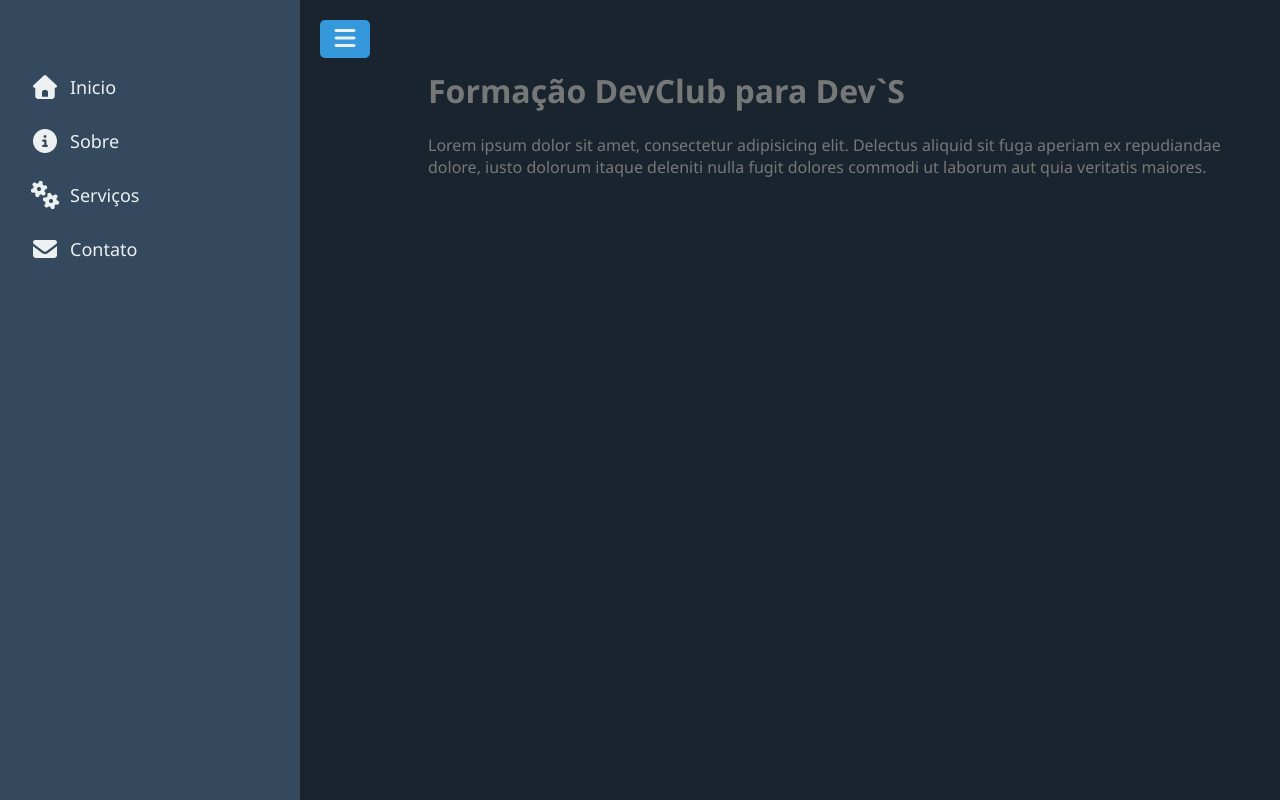
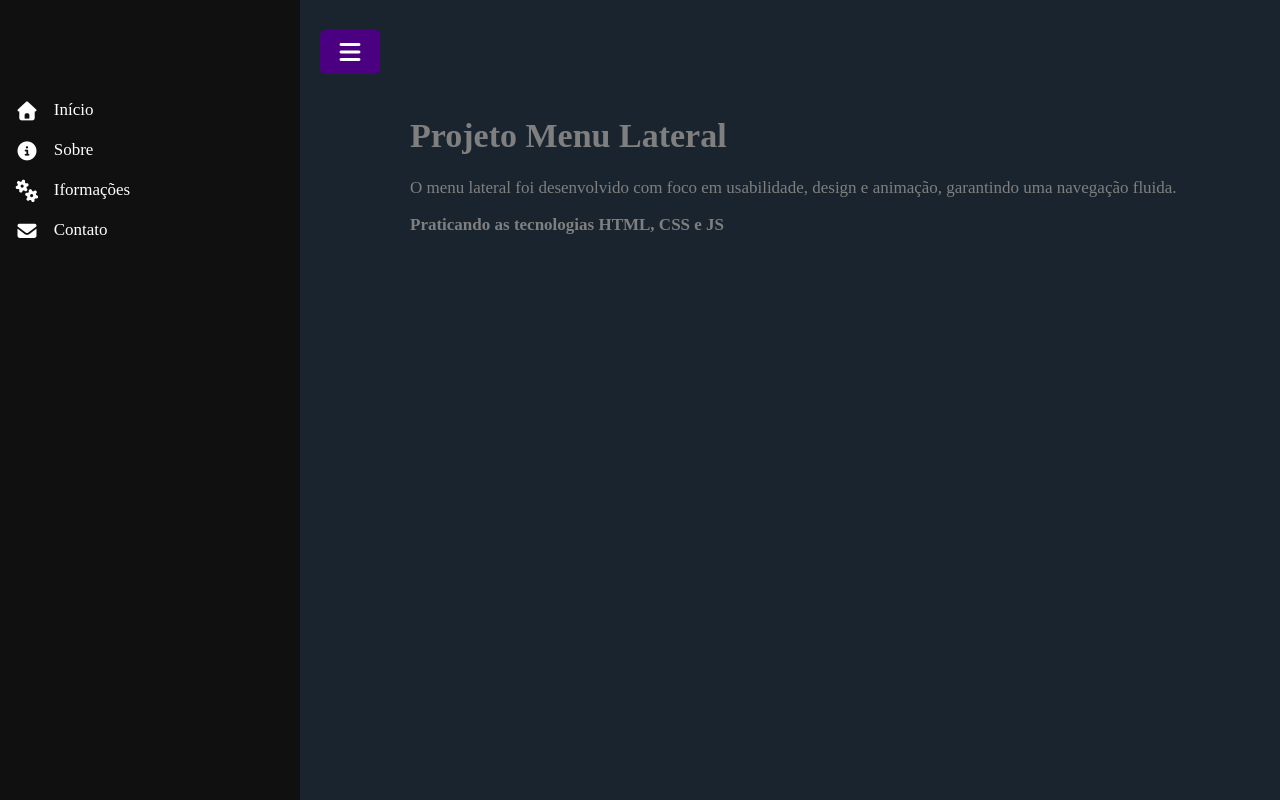
Before and after one commit to DiegoSilvaSantoss/MenuLateralAnimado, a plain HTML site: page index.html in a window 1280 px wide. Both pictures are taken after a click on the button 45 px from the left and 39 px from the top of the page. Drawn offline with Linux system fonts and the light colour scheme.

Commit message:
Reajustes em Geral

```diff
--- a/index.html
+++ b/index.html
@@ -12,31 +12,34 @@
 </head>
 
 <body>
-    <button class="botao-menu">
+       <button class="botao-menu">
         <i class="fa-solid fa-bars"></i>
     </button>
 
     <nav class="menu-lateral">
         <ul>
-            <li>
+            <li class="li01">
                 <a href="#">
                     <i class="fa-solid fa-house"></i>
-                    Inicio
+                    Início
                 </a>
             </li>
-            <li>
+
+             <li class="li02">
                 <a href="#">
                     <i class="fa-solid fa-circle-info"></i>
                     Sobre
                 </a>
             </li>
-            <li>
+
+            <li class="li03">
                 <a href="#">
                     <i class="fa-solid fa-gears"></i>
-                    Serviços
+                    Iformações
                 </a>
             </li>
-            <li>
+
+            <li class="li04">
                 <a href="#">
                     <i class="fa-solid fa-envelope"></i>
                     Contato
@@ -45,12 +48,12 @@
         </ul>
     </nav>
 
-    <div class="background"></div>
+    <div class="fundo"></div>
 
     <main class="conteudo">
-        <h1>Formação DevClub para Dev`S</h1>
-        <p>Lorem ipsum dolor sit amet, consectetur adipisicing elit. Delectus aliquid sit fuga aperiam ex repudiandae
-            dolore, iusto dolorum itaque deleniti nulla fugit dolores commodi ut laborum aut quia veritatis maiores.</p>
+        <h1>Projeto Menu Lateral</h1>
+        <p>O menu lateral foi desenvolvido com foco em usabilidade, design e animação, garantindo uma navegação fluida.</p>
+        <p><b>Praticando as tecnologias  HTML, CSS e JS</b></p>
     </main>
 </body>
 <script src="./javascript.js"></script>
--- a/javascript.js
+++ b/javascript.js
@@ -1,26 +1,21 @@
-/* 01 MAPEAMENTO DAS CLASSES DO HTML*/
-const botao = document.querySelector('.botao-menu')
- const menuLateral = document.querySelector('.menu-lateral')
- const conteudo = document.querySelector('.conteudo')
- const background = document.querySelector('.background')
+const botaoMenu = document.querySelector('.botao-menu')
+const menuLateral = document.querySelector('.menu-lateral')
+const conteudo = document.querySelector('.conteudo')
+const fundo = document.querySelector('.fundo')
 
- /* 02 FICAR DE OLHO NO BOTÃO AO CLICAR */
- botao.addEventListener('click', () => {
-
-    /* 03 ADICIONAR A CLASSE ATIVO NAS CLASSES NO HTML */
+botaoMenu.addEventListener('click', () => {
+    botaoMenu.classList.toggle('ativo')
     menuLateral.classList.toggle('ativo')
-    botao.classList.toggle('ativo')
     conteudo.classList.toggle('ativo')
-    background.classList.toggle('ativo')                    /* IF E ELSE TERNÁRIO */
-    document.body.style.backgroundColor = menuLateral.classList.contains('ativo') ? '#34495e' : '#ecf0f1'
- })
+    fundo.classList.toggle('ativo')
+    document.body.style.backgroundColor = menuLateral.classList.contains('ativo') ? '#34495e' : '#fff'
+})
 
 
-/* 04 FICAR DE OLHO NO BACKGROUND AO CLICAR, REMOVER A CLASSE ATIVO DAS CLASSES E MUDAR A COR DO BACKGROUND */
- background.addEventListener('click', () => {
+fundo.addEventListener('click', () => {
+    botaoMenu.classList.remove('ativo')
     menuLateral.classList.remove('ativo')
-    botao.classList.remove('ativo')
     conteudo.classList.remove('ativo')
-    background.classList.remove('ativo')
-    document.body.style.backgroundColor = '#ecf0f1'
- })
+    fundo.classList.remove('ativo')
+    document.body.style.backgroundColor = '#fff'
+})
--- a/styles.css
+++ b/styles.css
@@ -1,103 +1,149 @@
 :root {
-    --primary-color: #3498db;
-    --secondary-color: #2980b9;
-    --text-color: #ecf0f1;
-    --text-secondary-color: #000f1f;
-    --background-color: #34495e;
+    --menu-lateral:#101010;
+    --texto: #fff;
+    --btn-link: #4B0082;
 }
 
 body {
     margin: 0;
     padding: 0;
-    font-family: 'Segoe UI', Tahoma, Geneva, Verdana, sans-serif;
-    background-color: var(--text-color);
+    font-size: 17px;
     transition: background-color 0.5s ease;
 }
 
+
 .menu-lateral {
     position: fixed;
+    top: 0;
     left: -300px;
-    top: 0;
     width: 300px;
     height: 100%;
-    background-color: var(--background-color);
+    background-color: var(--menu-lateral);
     z-index: 5;
-    box-shadow: 0 0 20px rgba(0, 0, 0, 0.1);
     transition: all 0.5s cubic-bezier(0.68, -0.55, 0.27, 1.55);
 }
 .menu-lateral.ativo {
     left: 0;
 }
-
 .menu-lateral ul {
     list-style-type: none;
+    margin-top: 90px;
     padding: 0;
-    margin-top: 60px;
+}
+.menu-lateral ul li {
+    padding: 10px 15px;
+    position: relative;
+}
+.menu-lateral ul li a {
+    display: flex;
+    align-items: center;
+    text-decoration: none;
+    gap: 15px;
+    color: var(--texto);
+}
+.menu-lateral ul li a i {
+    font-size: 19px;
+}
+.menu-lateral ul li a:hover i {
+    transform: translateX(5px) rotate(15deg);
+}
+.menu-lateral ul .li01::after {
+    content: '';
+    position: absolute;
+    top: 0;
+    left: -100px;
+    height: 100%;
+    width: 20%;
+    background-color: var(--btn-link);
+    z-index: -1;
+    transition: all 0.8s cubic-bezier(0.175, 0.885, 0.32, 1.275);
+}
+.menu-lateral ul .li01:hover::after {
+    left: -10px;
+}
+.menu-lateral ul .li02::after {
+    content: '';
+    position: absolute;
+    top: 0;
+    left: -100px;
+    height: 100%;
+    width: 20%;
+    background-color: var(--btn-link);
+    z-index: -1;
+    transition: all 0.8s cubic-bezier(0.175, 0.885, 0.32, 1.275);
+}
+.menu-lateral ul .li02:hover::after {
+    left: -10px;
+}
+.menu-lateral ul .li03::after {
+    content: '';
+    position: absolute;
+    top: 0;
+    left: -100px;
+    height: 100%;
+    width: 20%;
+    background-color: var(--btn-link);
+    z-index: -1;
+    transition: all 0.8s cubic-bezier(0.175, 0.885, 0.32, 1.275);
+}
+.menu-lateral ul .li03:hover::after {
+    left: -10px;
+}
+.menu-lateral ul .li04::after {
+    content: '';
+    position: absolute;
+    top: 0;
+    left: -100px;
+    height: 100%;
+    width: 20%;
+    background-color: var(--btn-link);
+    z-index: -1;
+    transition: all 0.8s cubic-bezier(0.175, 0.885, 0.32, 1.275);
+}
+.menu-lateral ul .li04:hover::after {
+    left: -10px;
 }
 
-.menu-lateral ul li {
-    padding: 15px 30px;
+
+
+.botao-menu {
+    position: relative;
+    margin-top: 30px;
+    margin-left: 30px;
+    padding: 10px 15px;
+    border: none;
+    border-radius: 5px;
+    background-color: var(--btn-link);
+    cursor: pointer;
+    transition: all 0.5s ease;
+    z-index: 6;
+}
+.botao-menu:hover {
+    background-color: #6900b4;
+}
+.botao-menu.ativo {
+    margin-left: 320px;
+}
+.botao-menu i {
+    font-size: 24px;
+    color: var(--texto);
 }
 
-.menu-lateral ul li a {
-    text-decoration: none;
-    color: var(--text-color);
-    font-size: 18px;
-    display: flex;
-    align-items: center;
-    gap: 10px;
+
+
+.conteudo {
+    margin-left: 190px;
+    padding: 20px;
+    transition: all 0.5s ease;
+}
+.conteudo.ativo {
+    margin-left: 390px;
+    color: var(--texto);
 }
 
-.menu-lateral ul li a i {
-    font-size: 24px;
-    transition: 0.5s ease;
-}
 
-.menu-lateral ul li:hover {
-    background-color: var(--primary-color);
-}
 
-.menu-lateral ul li a i:hover {
-    transform: translateX(6px) rotate(5deg);
-}
-
-.botao-menu {
-    background-color: var(--primary-color);
-    position: fixed;
-    left: 20px;
-    top: 20px;
-    z-index: 6;
-    border-radius: 5px;
-    font-size: 24px;
-    border: none;
-    padding: 5px 10px;
-    color: var(--text-color);
-    cursor: pointer;
-    transition: all 0.5s ease;
-}
-.botao-menu:hover {
-    background-color: var(--secondary-color);
-}
-
-.botao-menu.ativo {
-    left: 320px;
-}
-
-.conteudo {
-    margin-left: 80px;
-    padding: 48px;
-    color: var(--text-secondary-color);
-    background-color: var(--text-color);
-    transition: all 0.5s ease;
-}
-
-.conteudo.ativo {
-    margin-left: 380px;
-    background-color: var(--background-color);
-    color: var(--text-color);
-}
-
-.background {
+.fundo {
     position: fixed;
     top: 0;
     left: 0;
@@ -108,8 +154,7 @@ body {
     visibility: hidden;
     z-index: 4;
 }
-
-.background.ativo {
+.fundo.ativo {
     opacity: 1;
     visibility: visible;
 }
```
